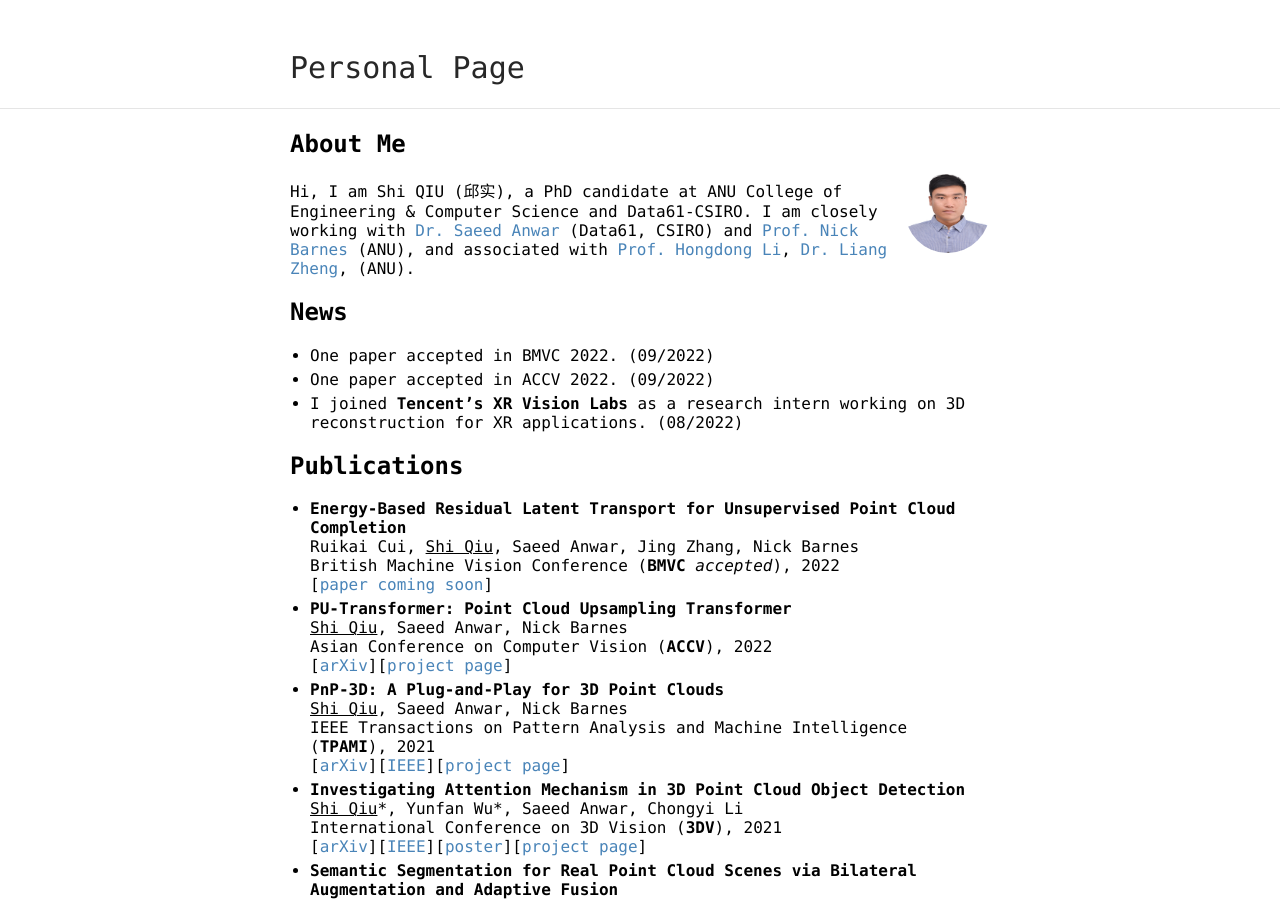
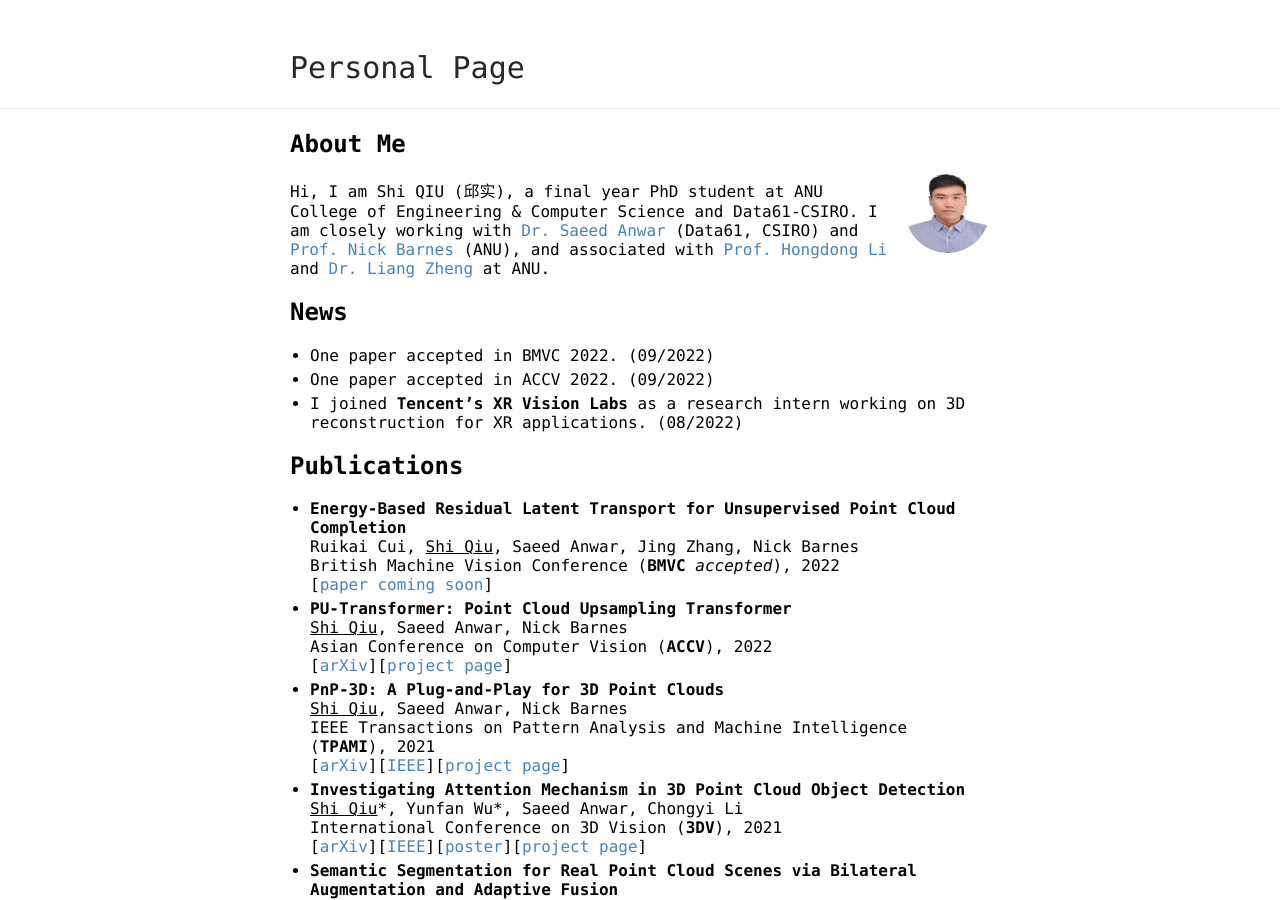
Before and after one commit to ShiQiu0419/ShiQiu0419.github.io, a Jekyll site: the page built from index.md, in a window 1280 px wide and 900 px high. Built offline with Jekyll 4.4.1, drawn with Linux system fonts in a browser that asks for light colours; our own code applies the rules of GitHub Pages for plain Markdown files.

Commit message:
Update index.md

```diff
--- a/index.md
+++ b/index.md
@@ -5,7 +5,7 @@
 ## About Me
 <img class="profile-picture" src="me.jpg">
 
-Hi, I am Shi QIU (邱实), a PhD candidate at ANU College of Engineering & Computer Science and Data61-CSIRO. I am closely working with [Dr. Saeed Anwar](https://saeed-anwar.github.io/) (Data61, CSIRO) and [Prof. Nick Barnes](http://users.cecs.anu.edu.au/~nmb/) (ANU), and associated with [Prof. Hongdong Li](http://users.cecs.anu.edu.au/~hongdong/), [Dr. Liang Zheng](https://zheng-lab.cecs.anu.edu.au/index.html), (ANU).
+Hi, I am Shi QIU (邱实), a final year PhD student at ANU College of Engineering & Computer Science and Data61-CSIRO. I am closely working with [Dr. Saeed Anwar](https://saeed-anwar.github.io/) (Data61, CSIRO) and [Prof. Nick Barnes](http://users.cecs.anu.edu.au/~nmb/) (ANU), and associated with [Prof. Hongdong Li](http://users.cecs.anu.edu.au/~hongdong/) and [Dr. Liang Zheng](https://zheng-lab.cecs.anu.edu.au/index.html) at ANU.
 
 ## News
 * One paper accepted in BMVC 2022. (09/2022)
```
